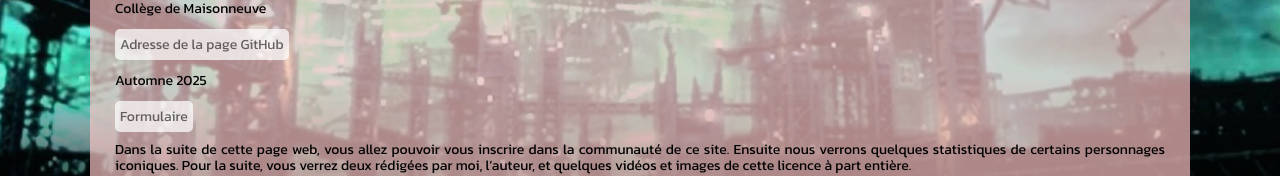
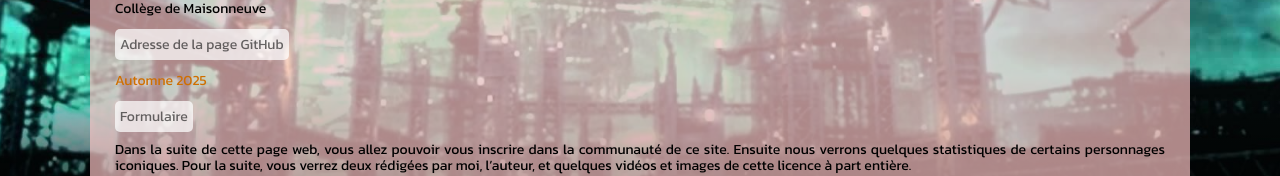
Before and after one commit to Marc-Alexandre886/1W1-TP2, a plain HTML site: page index.htm in a window 1280 px wide. Shown: the part 591-767 px from the top of the page. Drawn offline with Linux system fonts and the light colour scheme; a web font is replaced by a local one.

Commit message:
ajout d'une couleur de l'automne sur Automne 2025

```diff
--- a/css/style.css
+++ b/css/style.css
@@ -78,6 +78,10 @@ figure{
 .hero__titre{
     color: #fff;
     font-size: clamp(1rem, 5vw, 3rem);
+}
+
+.automne{
+    color: #cf6f00;
 }
 
 .a__bouton{
--- a/index.htm
+++ b/index.htm
@@ -68,7 +68,7 @@
                     <li>TIM — Techniques d’intégration Multimedia</li>
                     <li>Collège de Maisonneuve</li>
                     <li class="a__espacement"><a class="a__bouton" href="https://github.com/Marc-Alexandre886/1W1-TP2" target="_blank">Adresse de la page GitHub</a></li>
-                    <li>Automne 2025</li>
+                    <li class="automne">Automne 2025</li>
                     <li class="a__espacement"><a class="a__bouton" href="#inscription">Formulaire</a></li>
                 </ul>
                 <p>
```
